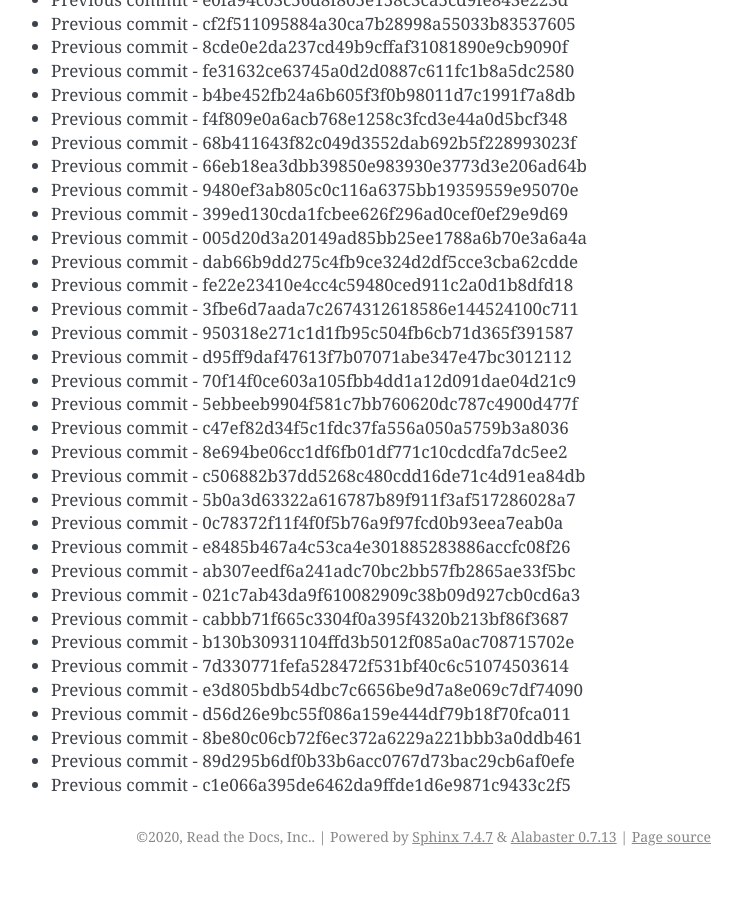
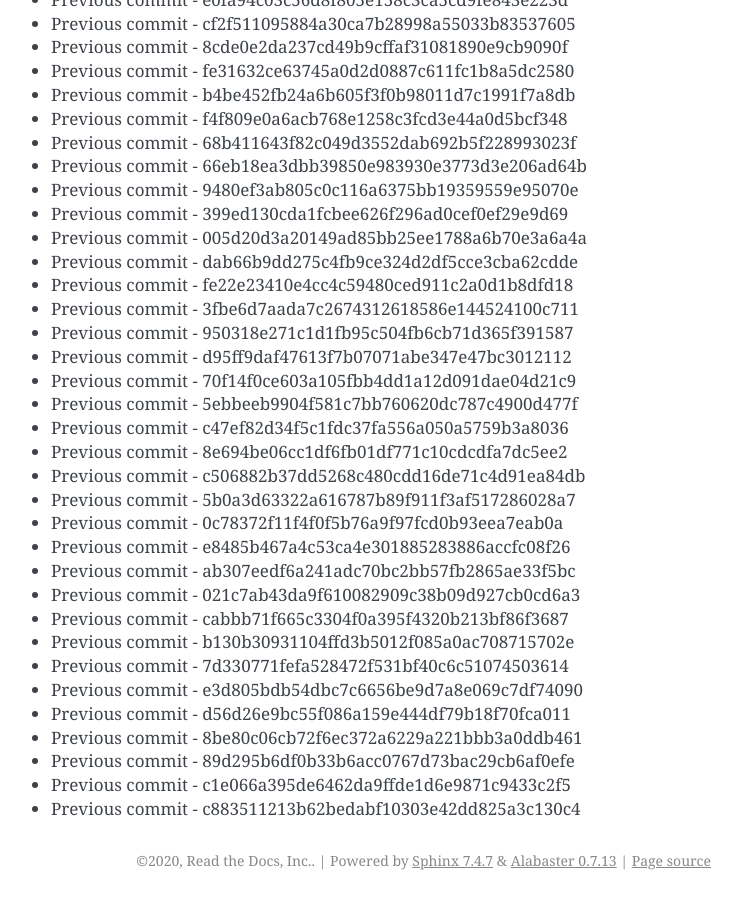
Before and after one commit to readthedocs/rtd-git-stresstest, a Sphinx documentation site: the page built from docs/updates.rst, in a window 1280 px wide and 900 px high, scrolled down 86610 px. Shown: the whole window, without its empty margins (399-1141 px from the left). Built offline with Sphinx 7.4.7, drawn with Linux system fonts in a browser that asks for light colours; before the commit the page ends 87486 px from its top, so only the background shows below that.

Commit message:
Generating commit from previous: c883511213b62bedabf10303e42dd825a3c130c4

```diff
--- a/docs/updates.rst
+++ b/docs/updates.rst
@@ -3671,3 +3671,4 @@ It can be tested for any performance characteristics.
 * Previous commit - 8be80c06cb72f6ec372a6229a221bbb3a0ddb461
 * Previous commit - 89d295b6df0b33b6acc0767d73bac29cb6af0efe
 * Previous commit - c1e066a395de6462da9ffde1d6e9871c9433c2f5
+* Previous commit - c883511213b62bedabf10303e42dd825a3c130c4
```
